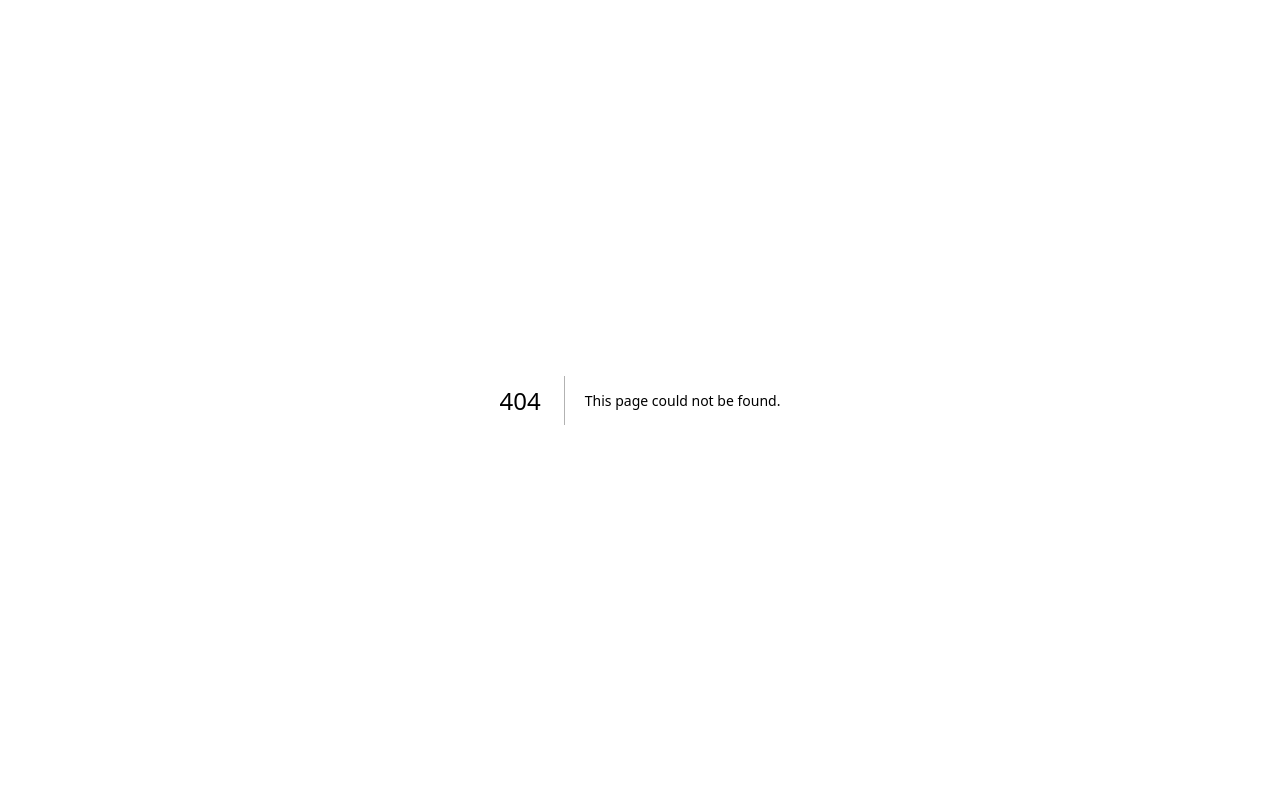
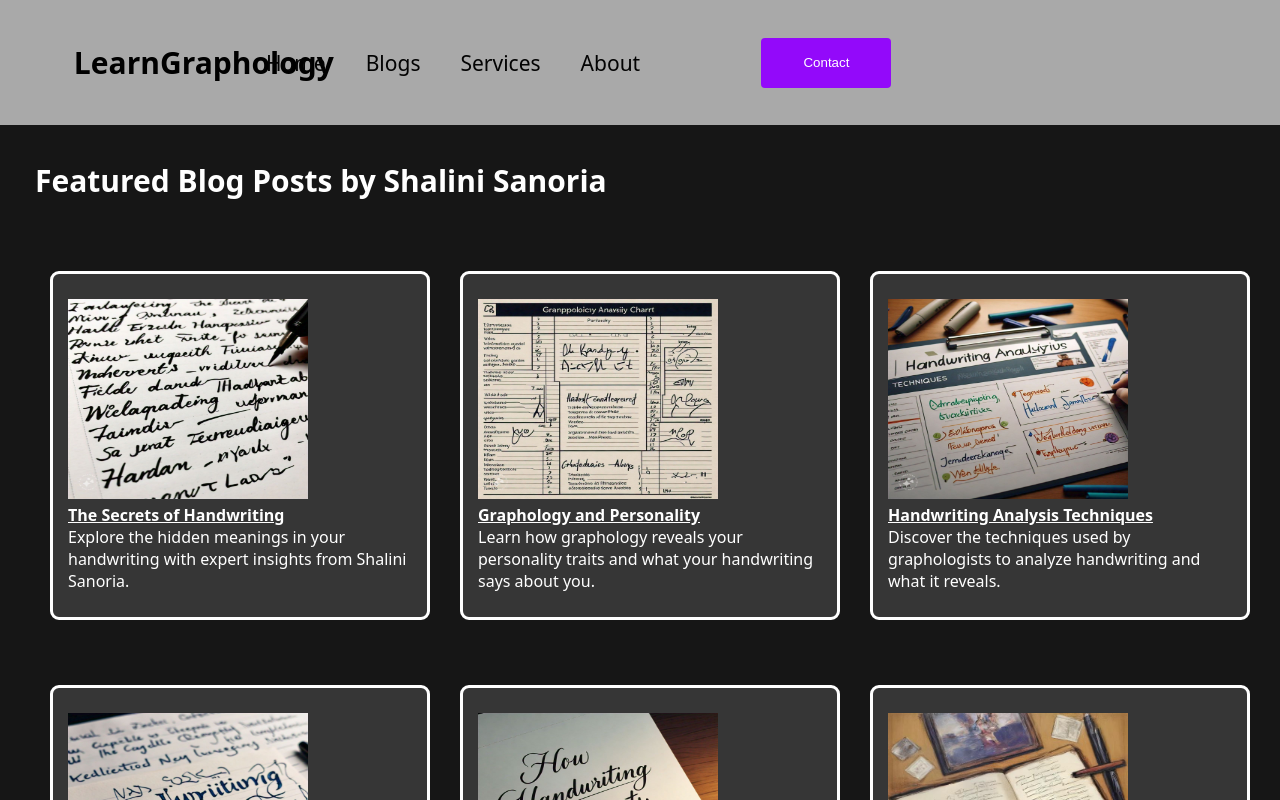
Before and after one commit to ManasKhudale/graphology-website-2, a Next.js app: page /Blogs in a window 1280 px wide. Before the commit this address had no page. Shown: the top 800 px of the page. Built offline with nearby package versions, Linux system fonts and the light colour scheme.

Commit message:
Fixed Routing URL's

```diff
--- a/app/NavbarDark.js
+++ b/app/NavbarDark.js
@@ -1,7 +1,7 @@
 import React from 'react';
 import './main.css';
 import Link from 'next/link';
-import Page from './contactpagefolder/page';
+import Page from './Contact/page';
 
 const NavbarLight = () => {
   return (
--- a/app/NavbarLight.js
+++ b/app/NavbarLight.js
@@ -2,7 +2,7 @@
 import React from 'react';
 import './main.css';
 import Link from 'next/link';
-import Page from './contactpagefolder/page';
+import Page from './Contact/page';
 import Head from 'next/head';
 
 var scrollIntoView = require('scroll-into-view');
@@ -14,27 +14,27 @@ const NavbarLight = () => {
         <div className="navbar-light">
         <div className="navbar-first-sec">
         <Link href='/' style={{color: 'rgba(3,3,3,255)', textDecoration: 'none'}}><div className='navbar-light-heading'> LearnGraphology</div></Link>
-        <Link href="/contactpagefolder"><button className='navbar-light-contact'>Contact</button> </Link>
+        <Link href="/Contact"><button className='navbar-light-contact'>Contact</button> </Link>
         </div>
         <div className='navbar-all-comps'>
         <Link href='/' className='navbar-light-comps' style={{color: 'rgba(3,3,3,255)', textDecoration: 'none',marginLeft:'20px'}} ><div onMouseEnter={e => e.target.style.color = 'purple'}
   onMouseLeave={e => e.target.style.color = 'rgba(3,3,3,255)'}> Home </div></Link>
 
-        <div className='navbar-light-comps'> <Link href='/blogspagefolder' style={{color: 'rgba(3,3,3,255)', textDecoration: 'none',marginLeft:'20px'}}  onMouseEnter={e => e.target.style.color = 'purple'}
+        <div className='navbar-light-comps'> <Link href='/Blogs' style={{color: 'rgba(3,3,3,255)', textDecoration: 'none',marginLeft:'20px'}}  onMouseEnter={e => e.target.style.color = 'purple'}
   onMouseLeave={e => e.target.style.color = 'rgba(3,3,3,255)'}>Blogs </Link> </div>
         <div className='dropdown'>
-        <Link href='/servicespagefolder' className='navbar-light-comps' style={{color: 'rgba(3,3,3,255)', textDecoration: 'none',marginLeft:'20px'}} ><div onMouseEnter={e => e.target.style.color = 'purple'}
+        <Link href='/Services' className='navbar-light-comps' style={{color: 'rgba(3,3,3,255)', textDecoration: 'none',marginLeft:'20px'}} ><div onMouseEnter={e => e.target.style.color = 'purple'}
   onMouseLeave={e => e.target.style.color = 'rgba(3,3,3,255)'} > Services </div></Link>
    {/* <button className='drop-button'>v</button> */}
       <div className='dropdown-content'>
-        <Link href='/servicespagefolder/#service-1' style={{color: 'rgba(3,3,3,255)', textDecoration: 'none'}} ><div>Handwriting Analysis</div></Link>
-        <Link href='/servicespagefolder/#service-2' style={{color: 'rgba(3,3,3,255)', textDecoration: 'none'}}><div>Handwriting Correction Counselling</div></Link>
-        <Link href='/servicespagefolder/#service-3' style={{color: 'rgba(3,3,3,255)', textDecoration: 'none'}}><div>Learn and earn with Graphology</div></Link>
-        <Link href='/servicespagefolder/#faq' style={{color: 'rgba(3,3,3,255)', textDecoration: 'none'}} ><div>FAQ&apos;s</div></Link>
+        <Link href='/Services/#service-1' style={{color: 'rgba(3,3,3,255)', textDecoration: 'none'}} ><div>Handwriting Analysis</div></Link>
+        <Link href='/Services/#service-2' style={{color: 'rgba(3,3,3,255)', textDecoration: 'none'}}><div>Handwriting Correction Counselling</div></Link>
+        <Link href='/Services/#service-3' style={{color: 'rgba(3,3,3,255)', textDecoration: 'none'}}><div>Learn and earn with Graphology</div></Link>
+        <Link href='/Services/#faq' style={{color: 'rgba(3,3,3,255)', textDecoration: 'none'}} ><div>FAQ&apos;s</div></Link>
 
         </div>
         </div>
-        <Link href="/aboutpagefolder"><div className='navbar-light-comps'  style={{color: 'rgba(3,3,3,255)', textDecoration: 'none',marginLeft:'20px'}}  onMouseEnter={e => e.target.style.color = 'purple'}
+        <Link href="/About"><div className='navbar-light-comps'  style={{color: 'rgba(3,3,3,255)', textDecoration: 'none',marginLeft:'20px'}}  onMouseEnter={e => e.target.style.color = 'purple'}
   onMouseLeave={e => e.target.style.color = 'rgba(3,3,3,255)'}> About</div></Link>
         </div>
         </div>
--- a/app/main.css
+++ b/app/main.css
@@ -17,6 +17,8 @@ body{
     background-color: gray;
     font-family: system-ui, -apple-system, BlinkMacSystemFont, 'Segoe UI', Roboto, Oxygen, Ubuntu, Cantarell, 'Open Sans', 'Helvetica Neue', sans-serif;
     color: white;
+    /* margin-left: 20px; */
+
 }
 
 .navbar-light-contact{
@@ -1165,8 +1167,10 @@ body{
         padding-left: 90px;
         padding-left: 160px;
         display: flex;
+        z-index: 100;
         /*justify-content: center;
         align-items: center; */
+
     }
 
     .navbar-first-sec{
--- a/app/page.js
+++ b/app/page.js
@@ -29,7 +29,7 @@ export default function Home() {
       <div className="left-content">
       <div className="landing-title">Uncover the secrets hidden</div><br />
       <div className="landing-subtitle">Explore the fascinating world of graphology. Get to know more about yourselves, and dive deep into the world of magic of handwriting.</div>
-      <Link href="/knowmorefolder"><button className="read-now-button">Know more</button></Link>
+      <Link href="/KnowMore"><button className="read-now-button">Know more</button></Link>
       </div>
       <div className="right-content">
       <Image src="/landingimage.png" className="landing-image" alt="Landing Image" width={300} height={197.5} />
```
Also changed, not shown: app/About/page.js (renamed from app/aboutpagefolder/page.js), app/Blogs/page.js (renamed from app/blogspagefolder/page.js), app/Contact/page.js (renamed from app/contactpagefolder/page.js), app/KnowMore/page.js (renamed from app/knowmorefolder/page.js), app/Services/page.js (renamed from app/servicespagefolder/page.js).
